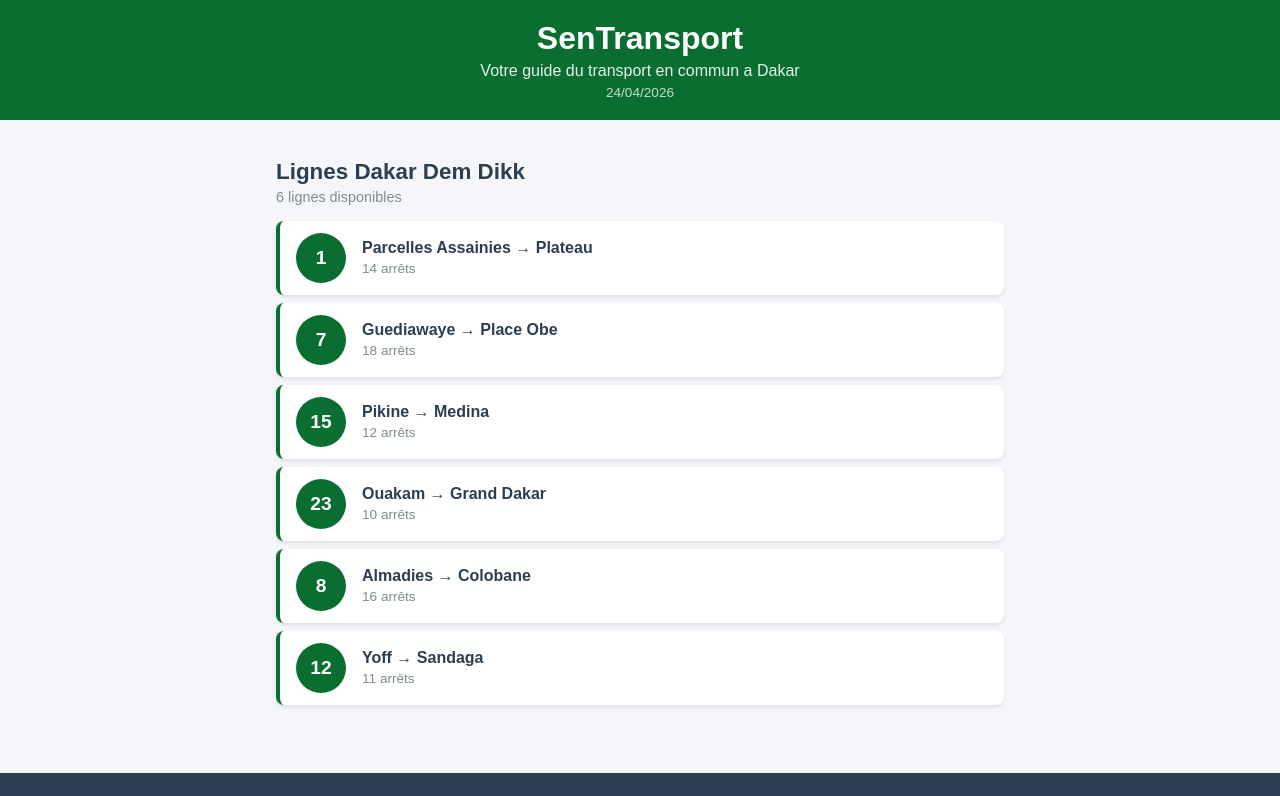
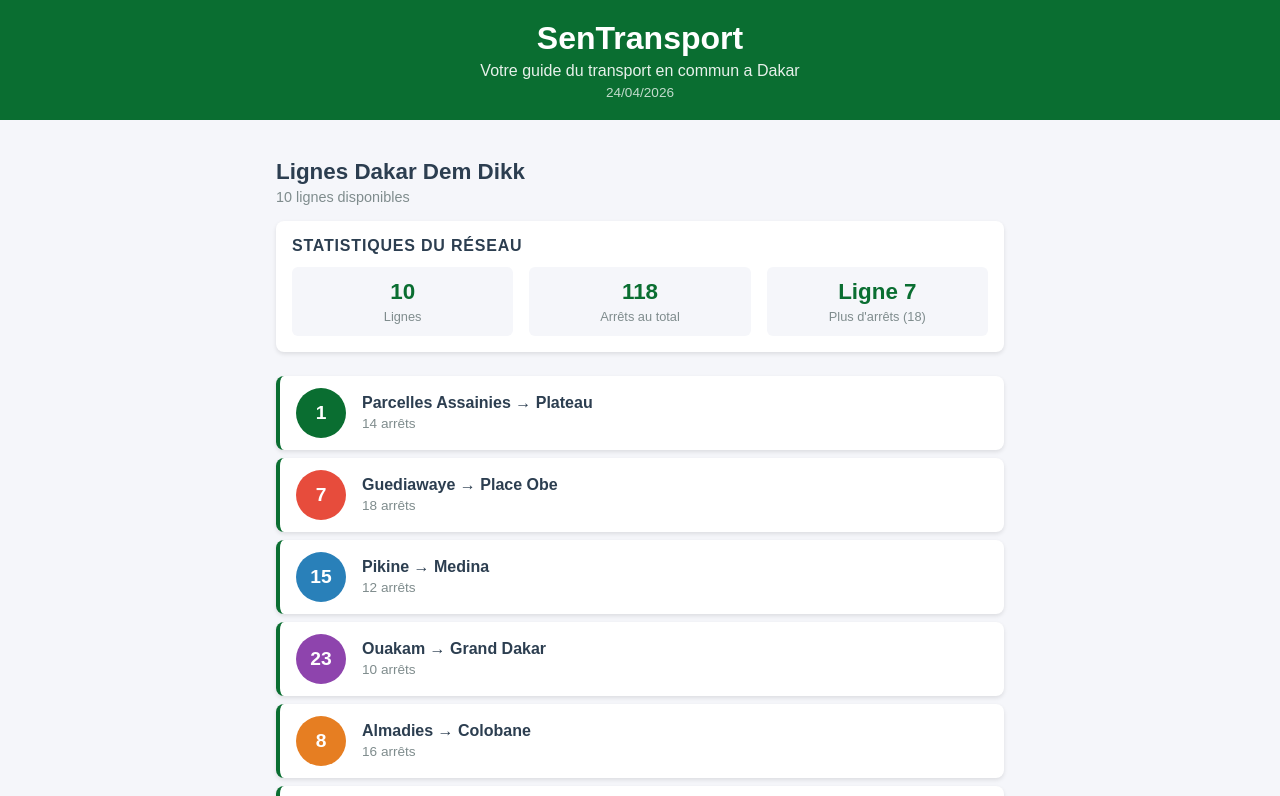
Before and after one commit to ssDoesCode/sentransport, a React (Create React App) app: page / in a window 1280 px wide. Shown: the top 796 px of the page. Built offline with nearby package versions, Linux system fonts and the light colour scheme.

Commit message:
Lab 2 : composants statiques LigneBus et ListeLignes

```diff
--- a/src/App.js
+++ b/src/App.js
@@ -5,12 +5,16 @@
 
 function App() {
   const lignes = [
-    { id: 1, numero: "1", depart: "Parcelles Assainies", arrivee: "Plateau", arrets: 14 },
-    { id: 2, numero: "7", depart: "Guediawaye", arrivee: "Place Obe", arrets: 18 },
-    { id: 3, numero: "15", depart: "Pikine", arrivee: "Medina", arrets: 12 },
-    { id: 4, numero: "23", depart: "Ouakam", arrivee: "Grand Dakar", arrets: 10 },
-    { id: 5, numero: "8", depart: "Almadies", arrivee: "Colobane", arrets: 16 },
-    { id: 6, numero: "12", depart: "Yoff", arrivee: "Sandaga", arrets: 11 },
+    { id: 1, numero: "1",  depart: "Parcelles Assainies", arrivee: "Plateau",     arrets: 14, couleur: "#0a6e31" },
+    { id: 2, numero: "7",  depart: "Guediawaye",          arrivee: "Place Obe",   arrets: 18, couleur: "#e74c3c" },
+    { id: 3, numero: "15", depart: "Pikine",              arrivee: "Medina",      arrets: 12, couleur: "#2980b9" },
+    { id: 4, numero: "23", depart: "Ouakam",              arrivee: "Grand Dakar", arrets: 10, couleur: "#8e44ad" },
+    { id: 5, numero: "8",  depart: "Almadies",            arrivee: "Colobane",    arrets: 16, couleur: "#e67e22" },
+    { id: 6, numero: "12", depart: "Yoff",                arrivee: "Sandaga",     arrets: 11, couleur: "#16a085" },
+    { id: 7,  numero: "31", depart: "Fann",                arrivee: "HLM",         arrets: 9,  couleur: "#c0392b" },
+    { id: 8,  numero: "44", depart: "Liberté",             arrivee: "Dieuppeul",   arrets: 7,  couleur: "#d35400" },
+    { id: 9,  numero: "52", depart: "Sicap Mbao",          arrivee: "Médina",      arrets: 13, couleur: "#1abc9c" },
+    { id: 10, numero: "6",  depart: "HLM",                 arrivee: "Plateau",     arrets: 8,  couleur: "#2c3e50" },
   ];
 
   return (
--- a/src/LigneBus.js
+++ b/src/LigneBus.js
@@ -1,9 +1,14 @@
 import './LigneBus.css';
 
-function LigneBus({ numero, depart, arrivee, arrets }) {
+function LigneBus({ numero, depart, arrivee, arrets, couleur }) {
   return (
     <div className="ligne-bus">
-      <div className="ligne-numero">{numero}</div>
+      <div
+        className="ligne-numero"
+        style={{ backgroundColor: couleur }}
+      >
+        {numero}
+      </div>
       <div className="ligne-info">
         <span className="ligne-trajet">
           {depart} &rarr; {arrivee}
--- a/src/ListeLignes.js
+++ b/src/ListeLignes.js
@@ -1,13 +1,13 @@
 import LigneBus from './LigneBus';
+import StatReseau from './StatReseau';
 import './ListeLignes.css';
 
 function ListeLignes({ lignes }) {
   return (
     <div className="liste-lignes">
       <h2 className="liste-titre">Lignes Dakar Dem Dikk</h2>
-      <p className="liste-description">
-        {lignes.length} lignes disponibles
-      </p>
+      <p className="liste-description">{lignes.length} lignes disponibles</p>
+      <StatReseau lignes={lignes} />
       {lignes.map(ligne => (
         <LigneBus
           key={ligne.id}
@@ -15,6 +15,7 @@
           depart={ligne.depart}
           arrivee={ligne.arrivee}
           arrets={ligne.arrets}
+          couleur={ligne.couleur}
         />
       ))}
     </div>
--- /dev/null
+++ b/src/StatReseau.css
@@ -0,0 +1,43 @@
+.stat-reseau {
+  background-color: #ffffff;
+  border-radius: 8px;
+  padding: 16px;
+  margin-bottom: 24px;
+  box-shadow: 0 2px 4px rgba(0, 0, 0, 0.1);
+}
+
+.stat-titre {
+  color: #2c3e50;
+  font-size: 1rem;
+  margin: 0 0 12px 0;
+  text-transform: uppercase;
+  letter-spacing: 0.05em;
+}
+
+.stat-grille {
+  display: flex;
+  gap: 16px;
+}
+
+.stat-carte {
+  flex: 1;
+  background-color: #f5f6fa;
+  border-radius: 6px;
+  padding: 12px;
+  display: flex;
+  flex-direction: column;
+  align-items: center;
+  text-align: center;
+}
+
+.stat-valeur {
+  font-size: 1.4rem;
+  font-weight: bold;
+  color: #0a6e31;
+}
+
+.stat-label {
+  font-size: 0.8rem;
+  color: #7f8c8d;
+  margin-top: 4px;
+}
--- /dev/null
+++ b/src/StatReseau.js
@@ -0,0 +1,34 @@
+import './StatReseau.css';
+
+function StatReseau({ lignes }) {
+  const totalLignes = lignes.length;
+
+  const totalArrets = lignes.reduce((somme, ligne) => somme + ligne.arrets, 0);
+
+  const ligneMax = lignes.reduce(
+    (max, ligne) => (ligne.arrets > max.arrets ? ligne : max),
+    lignes[0]
+  );
+
+  return (
+    <div className="stat-reseau">
+      <h3 className="stat-titre">Statistiques du réseau</h3>
+      <div className="stat-grille">
+        <div className="stat-carte">
+          <span className="stat-valeur">{totalLignes}</span>
+          <span className="stat-label">Lignes</span>
+        </div>
+        <div className="stat-carte">
+          <span className="stat-valeur">{totalArrets}</span>
+          <span className="stat-label">Arrêts au total</span>
+        </div>
+        <div className="stat-carte">
+          <span className="stat-valeur">Ligne {ligneMax.numero}</span>
+          <span className="stat-label">Plus d'arrêts ({ligneMax.arrets})</span>
+        </div>
+      </div>
+    </div>
+  );
+}
+
+export default StatReseau;
```
